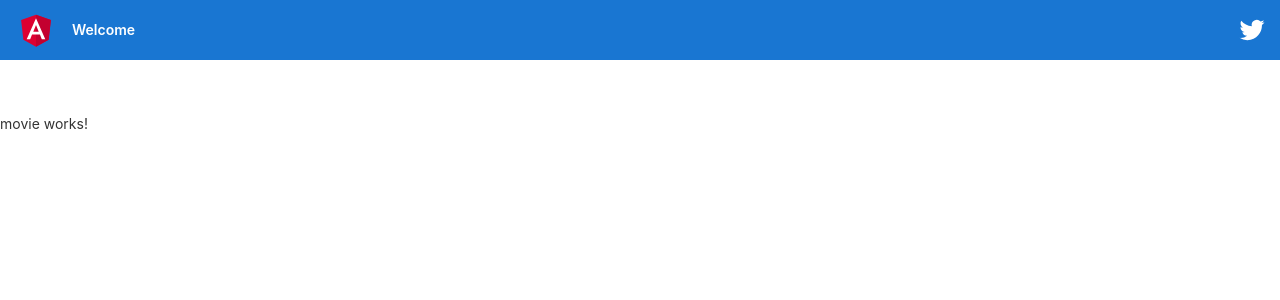
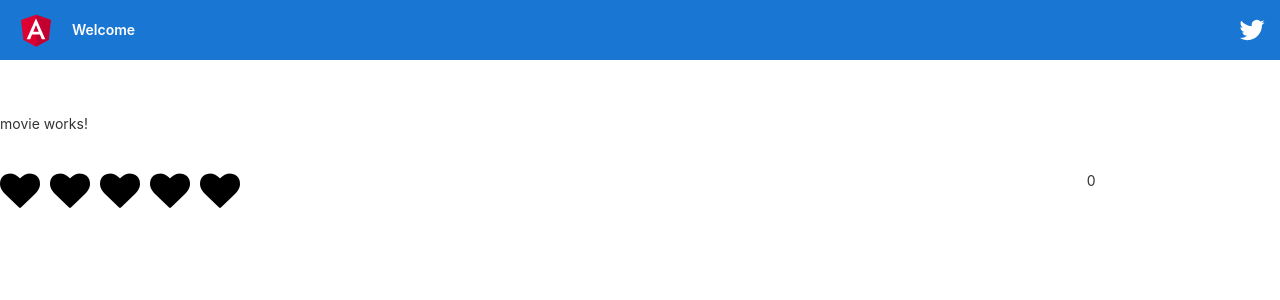
Before and after one commit to loquan/movie, an Angular app: page /movie in a window 1280 px wide. Shown: the top 300 px of the page. Built offline with nearby package versions, Linux system fonts and the light colour scheme.

Commit message:
pass data by route

```diff
--- a/src/app/home/home.component.html
+++ b/src/app/home/home.component.html
@@ -1,10 +1,20 @@
 
-  <div class="row">
+
+  <div class="row" >
+
     <div class="col-9" >
-      <app-trending ></app-trending>
+      <app-trending
+      [(movie)]="movieShow"
+      (movieId)="movieId"
+      (movieType)="type"
+      ></app-trending>
     </div>
     <div class="col-3" >
 
-      <app-popular></app-popular>
+      <app-popular
+        [(movie)]="movieShow"
+        (movieId)="movieId"
+        (movieType)="type"
+      ></app-popular>
     </div>
   </div>
--- a/src/app/home/home.component.ts
+++ b/src/app/home/home.component.ts
@@ -1,4 +1,4 @@
-import { Component, OnInit } from '@angular/core';
+import { Component, OnInit,OnChanges } from '@angular/core';
 import { MovielistService,MovieStruct } from '../movielist.service';
 @Component({
   selector: 'app-home',
@@ -7,9 +7,11 @@ import { MovielistService,MovieStruct } from '../movielist.service';
 })
 
 
-export class HomeComponent implements OnInit {
+export class HomeComponent implements OnInit,OnChanges {
 
-
+  movieShow:boolean=false;
+  movieId:number=0;
+  type:string="";
   constructor() { }
 
   ngOnInit(): void {
@@ -17,4 +19,8 @@ export class HomeComponent implements OnInit {
 
   }
 
+  ngOnChanges(){
+     console.log("type"+this.type);
+     console.log("type"+this.movieId);
+  }
 }
--- a/src/app/movie/movie.component.html
+++ b/src/app/movie/movie.component.html
@@ -1 +1,17 @@
 <p>movie works!</p>
+
+<div   >
+  <img [src]="MovieData.cover"  width="320" ><br>
+  <div style="font-weight: bold;margin-top:5px;">{{MovieData.name}}</div>
+</div>
+
+
+<div  class="row" style="margin-top:5px;margin-bottom:20px">
+  <div  class="col-10" >
+    <i *ngFor="let color of MovieData.stars.color" class="fa fa-heart" style="width:50px;font-size:40px;color:{{color}}">
+
+    </i>
+  </div>
+  <div  class="col-1">{{MovieData.rating}}</div>
+  <div  class="col-1"></div>
+</div>
--- a/src/app/movie/movie.component.ts
+++ b/src/app/movie/movie.component.ts
@@ -1,15 +1,75 @@
-import { Component, OnInit } from '@angular/core';
+import { Component, OnInit, OnChanges } from '@angular/core';
+import { Input,Output, EventEmitter  } from '@angular/core';
+import { MovielistService,MovieStructor,ReviewStruct } from '../movielist.service';
+import { ActivatedRoute } from '@angular/router';
 
 @Component({
   selector: 'app-movie',
   templateUrl: './movie.component.html',
   styleUrls: ['./movie.component.css']
 })
-export class MovieComponent implements OnInit {
 
-  constructor() { }
+
+
+export class MovieComponent implements OnInit, OnChanges {
+
+
+  review:ReviewStruct={ author: "",
+                        published_on: "",
+                        review: "",
+                        rating: 0,
+  };
+
+  MovieData:MovieStructor={  id: 0,
+  name: "",
+  cover: "",
+  rating: 0,
+  reviews: []  ,
+  stars:{color:['black','black','black','black','black']}
+  };
+
+
+  @Input() movieId:number=0;
+  @Input() movie:boolean=false;
+  @Input() movieType:string="";
+  @Output() movieChange = new EventEmitter<boolean>();
+
+
+
+  constructor(private _service:MovielistService,private route:ActivatedRoute) { }
 
   ngOnInit(): void {
+      this.movieType=this.route.snapshot.queryParams['type'];
+      this.movieId=this.route.snapshot.queryParams['id'];
+      if(this.movieType=="popular"){
+        for(let i=0;i<this._service.PopularDatas.length;i++)
+        {
+           if( this._service.PopularDatas[i].id==this.movieId)
+           {
+             this.MovieData =this._service.PopularDatas[i];
+           }
+
+        }
+
+      }else if (this.movieType=="trending"){
+         this._service.TrendingDatas;
+
+         for(let i=0;i<this._service.TrendingDatas.length;i++)
+         {
+            if( this._service.TrendingDatas[i].id==this.movieId)
+            {
+              this.MovieData =this._service.TrendingDatas[i];
+            }
+
+         }
+
+      }
+
+  }
+  ngOnChanges(){
+
+
+
   }
 
 }
--- a/src/app/popular/popular.component.html
+++ b/src/app/popular/popular.component.html
@@ -2,7 +2,7 @@
 <h4 style="font-weight: bold;">Popular Movies</h4>
 <div *ngFor="let movie of PopularDisplay">
   <div class="row">
-  <div  class="col-5" style="font-weight: bold;height: 60px;">
+  <div  class="col-5" style="font-weight: bold;height: 60px;" (click)="selectId(movie.id)">
     {{movie.name}}
   </div>
 
--- a/src/app/popular/popular.component.ts
+++ b/src/app/popular/popular.component.ts
@@ -1,5 +1,8 @@
 import { Component, OnInit } from '@angular/core';
 import { MovielistService,MovieStructor } from '../movielist.service';
+import { Input,Output, EventEmitter  } from '@angular/core';
+import { Router,ActivatedRoute } from '@angular/router';
+
 @Component({
   selector: 'app-popular',
   templateUrl: './popular.component.html',
@@ -9,7 +12,14 @@ export class PopularComponent implements OnInit {
 
   PopularList:MovieStructor[]=[];
   PopularDisplay:MovieStructor[]=[];
-  constructor(private _service:MovielistService) { }
+
+  @Input() movie:boolean=false;
+  @Output() movieChange = new EventEmitter<boolean>();
+  @Output() movieId = new EventEmitter<number>();
+  @Output() movieType = new EventEmitter<string>();
+
+  constructor(private _service:MovielistService,private router:Router) { }
+
 
   ngOnInit(): void {
     //this._service.getPopular().subscribe(data=>{
@@ -32,16 +42,18 @@ export class PopularComponent implements OnInit {
           else
             this.PopularList[q].stars.color[s]='black';
         }
-
-
-
       }
 
-
       this.PopularDisplay=this.PopularList;
-
-
     //  })
   }
 
+  selectId(id:number){
+
+    this.router.navigateByUrl('/movie?type=popular&id='+id);
+    this.movieId.emit(id);
+    this.movieType.emit("popular");
+    this.movieChange.emit(true);
+  }
+
 }
--- a/src/app/trending/trending.component.html
+++ b/src/app/trending/trending.component.html
@@ -11,14 +11,14 @@
 
 <div *ngFor="let movies of TrendingDisplay" class="row" style="margin-left:40px">
   <div class="col-1"></div>
-  <div *ngFor="let movie of movies" class="col-2">
-    <div   >
+  <div *ngFor="let movie of movies" class="col-2" >
+    <div   (click)="selectId(movie.id)" >
       <img [src]="movie.cover"  width="320" ><br>
       <div style="font-weight: bold;margin-top:5px;">{{movie.name}}</div>
     </div>
 
 
-    <div  class="row" style="margin-top:5px;margin-bottom:20px">
+    <div  class="row" style="margin-top:5px;margin-bottom:20px" >
       <div  class="col-10" >
         <i *ngFor="let color of movie.stars.color" class="fa fa-heart" style="width:50px;font-size:40px;color:{{color}}">
 
--- a/src/app/trending/trending.component.ts
+++ b/src/app/trending/trending.component.ts
@@ -1,6 +1,7 @@
 import { Component, OnInit } from '@angular/core';
 import { MovielistService,MovieStructor } from '../movielist.service';
-
+import { Input,Output, EventEmitter  } from '@angular/core';
+import { Router,ActivatedRoute } from '@angular/router';
 @Component({
   selector: 'app-trending',
   templateUrl: './trending.component.html',
@@ -8,10 +9,16 @@ import { MovielistService,MovieStructor } from '../movielist.service';
 })
 export class TrendingComponent implements OnInit {
 
+
+  @Input() movie : boolean=false;
+  @Output() movieChange = new EventEmitter<boolean>();
+  @Output() movieId = new EventEmitter<number>();
+  @Output() movieType = new EventEmitter<string>();
+
   TrendingList:MovieStructor[]=[];
   TrendingDisplay:MovieStructor[][]=[];
   TrendingDisplayAll:MovieStructor[][]=[];
-  constructor(private service:MovielistService) { }
+  constructor(private service:MovielistService,private router:Router) { }
 
   ngOnInit(): void {
     console.log("trending");
@@ -114,5 +121,15 @@ export class TrendingComponent implements OnInit {
 
     //);
   }
+  selectId(id:number){
 
+
+
+
+    this.router.navigateByUrl('/movie?type=trending&id='+id);
+
+    this.movieId.emit(id);
+    this.movieType.emit("trending");
+    this.movieChange.emit(true);
+  }
 }
```
